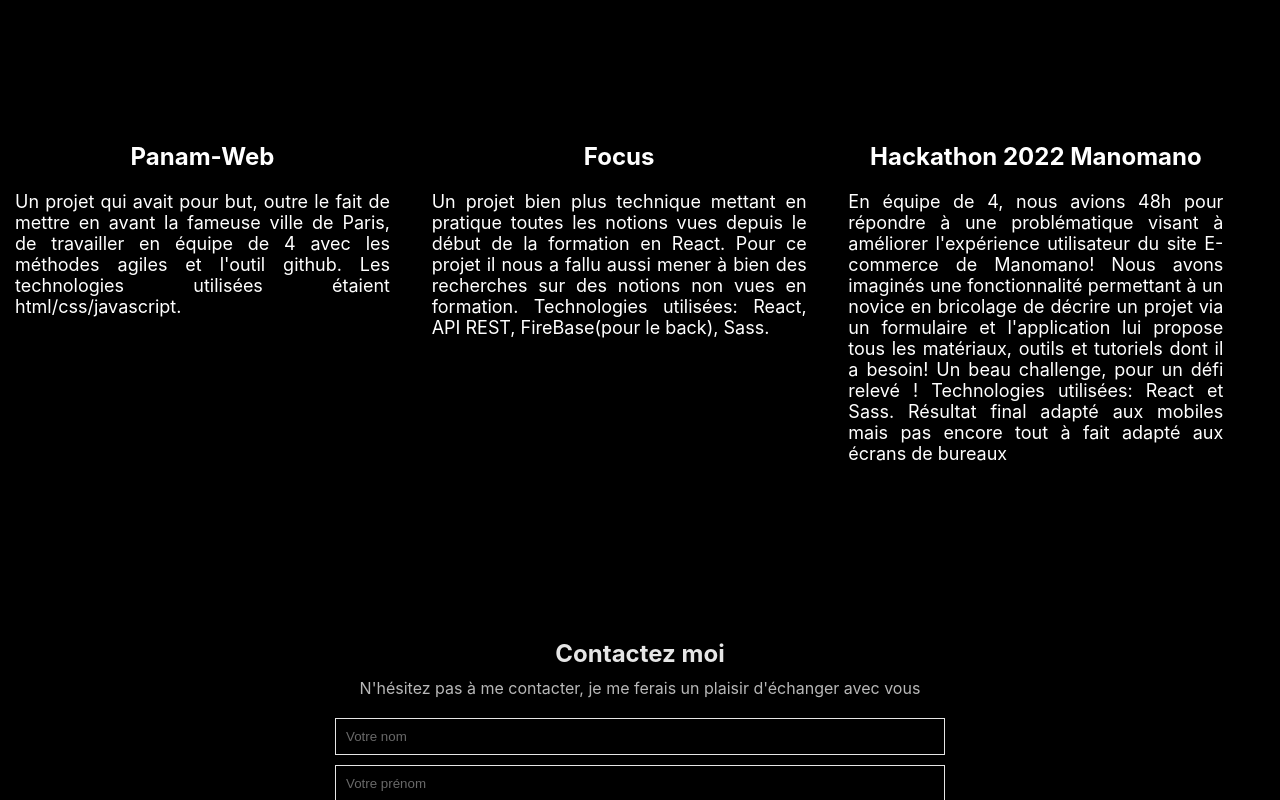
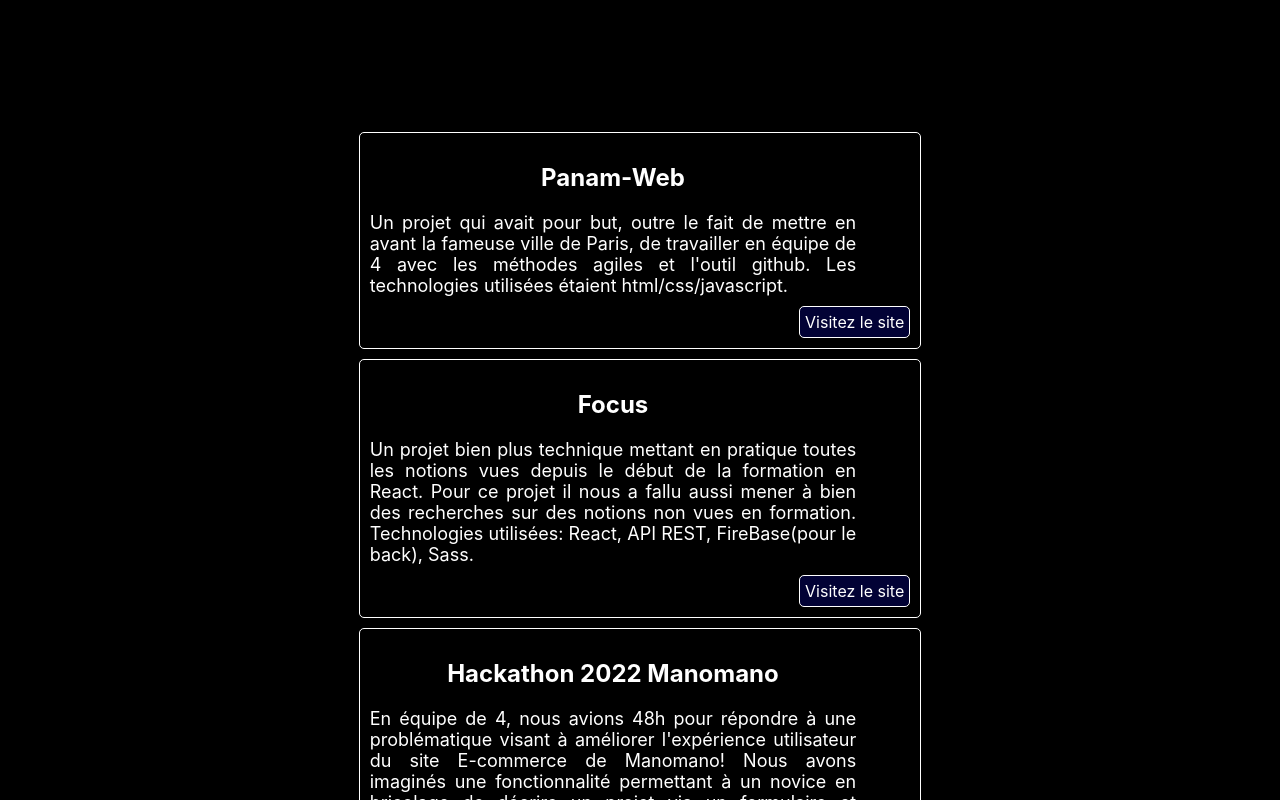
Before and after one commit to Vianney-Gln/porte-folio, a React (Create React App) app: page / in a window 1280 px wide. Shown: the part 2900-3700 px from the top of the page. Built offline with nearby package versions, Linux system fonts and the light colour scheme.

Commit message:
description each projetcs as cards

```diff
--- a/src/components/porte-folio.jsx
+++ b/src/components/porte-folio.jsx
@@ -41,6 +41,7 @@
               <div className="oneProject">
                 <h2 className="number-project">{pro.title}</h2>
                 <p className="description">{pro.description}</p>
+                <a href={pro.lien}>Visitez le site</a>
               </div>
             ))}
           </div>
--- a/src/styles/porte-folio.scss
+++ b/src/styles/porte-folio.scss
@@ -24,6 +24,7 @@
     }
 
     .each-slide {
+      display: block;
       div {
         width: 100%;
 
@@ -56,6 +57,35 @@
     width: 100%;
     text-align: center;
     margin-top: 20px;
+  }
+
+  .projects {
+    width: 100%;
+    display: flex;
+    flex-direction: column;
+    justify-content: center;
+    align-items: center;
+
+    .oneProject {
+      border: 1px solid white;
+      margin-top: 10px;
+      padding: 10px;
+      border-radius: 5px;
+      display: flex;
+      flex-direction: column;
+
+      a {
+        color: white;
+        text-align: center;
+        text-decoration: none;
+        border: 1px solid white;
+        border-radius: 5px;
+        padding: 5px;
+        align-self: flex-end;
+        margin-top: 10px;
+        background-color: rgb(2, 2, 53);
+      }
+    }
   }
 }
 
```
